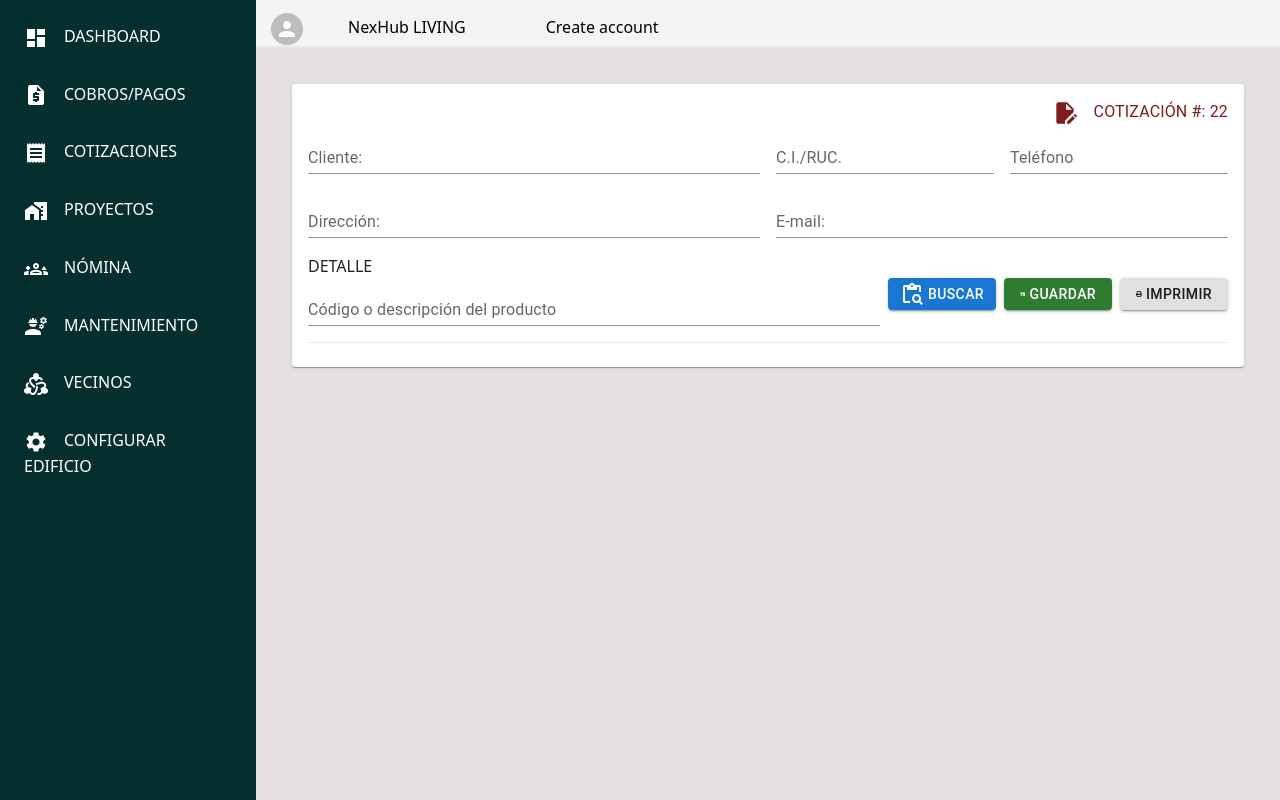
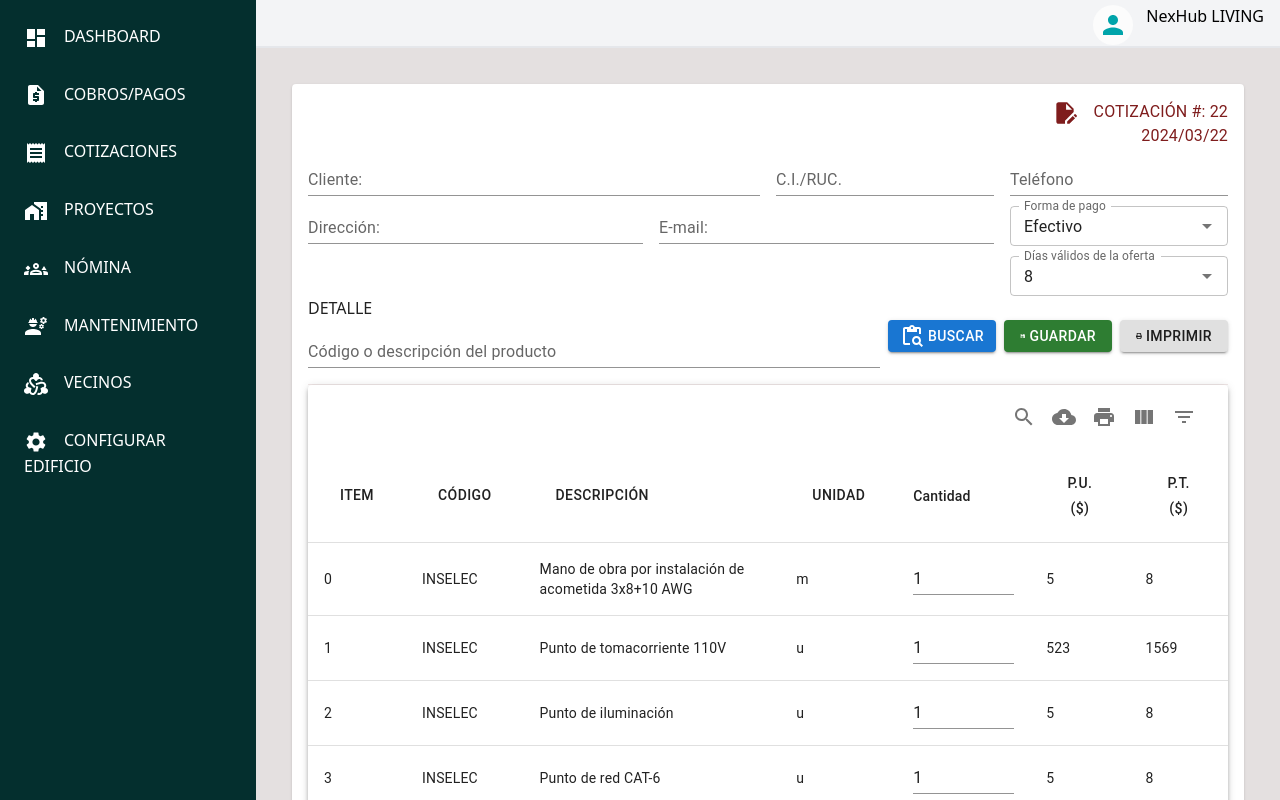
Before and after one commit to smartDCs/nexhub, a React (Vite) app: page /cotizaciones in a window 1280 px wide. Built offline with nearby package versions, Linux system fonts and the light colour scheme; what @react-pdf/renderer would draw is missing.

Commit message:
Justificado el navbar a la derecha y añadido la columna unidad en la tabla de cotización

```diff
--- a/src/components/Navbar.jsx
+++ b/src/components/Navbar.jsx
@@ -22,23 +22,25 @@ function Navbar() {
     setAnchorEl(null);
   };
   return (
-    <div className=" navbar bg-gray-100 h-12 border-b-2 py-2 ">
+    <div className=" navbar bg-gray-100 h-12 border-b-2  ">
+      <div className=" flex justify-end">
+
         <a>
           <Tooltip title="Perfil">
             <IconButton
+
               onClick={handleClick}
               size="small"
-            sx={{ ml: 2 }}
+              sx={{ ml: 2}}
               aria-controls={open ? "account-menu" : undefined}
               aria-haspopup="true"
               aria-expanded={open ? "true" : undefined}
             >
-            <Avatar sx={{ width: 32, height: 32 }}></Avatar>
+              <Avatar sx={{ width: 40, height: 40, color:"#00a4aa", background:"#fcfcfc" }} ></Avatar>
             </IconButton>
           </Tooltip>
         </a>
-      <a className="text-black p-10">NexHub LIVING</a>
-      <a className="text-black p-10">Create account</a>
+        <a className="text-black pt-1 mr-4 ml-2">NexHub LIVING</a>
 
         <Menu
           anchorEl={anchorEl}
@@ -76,10 +78,7 @@ function Navbar() {
           anchorOrigin={{ horizontal: "right", vertical: "bottom" }}
         >
           <MenuItem onClick={handleClose}>
-        <NavLink to="/login">
-
-             Login
-            </NavLink>
+            <NavLink to="/login">Login</NavLink>
           </MenuItem>
           <MenuItem onClick={handleClose}>
             <Avatar /> My account
@@ -99,6 +98,7 @@ function Navbar() {
           </MenuItem>
         </Menu>
       </div>
+    </div>
   );
 }
 
--- a/src/index.css
+++ b/src/index.css
@@ -71,6 +71,7 @@ margin-left: 250px;
 }
 .workArea{
   background-color: rgba(214, 207, 207, 0.644);
+  overflow: auto;
 bottom: 0;
 top: 0;
   margin-left: 256px;
--- a/src/pages/BuildSettings.jsx
+++ b/src/pages/BuildSettings.jsx
@@ -81,7 +81,7 @@ function BuildSettings() {
                       className=" col-span-1 TextField"
                     />
                   </div>
-                  <div>
+                  <div >
                     <Autocomplete
                       value={value}
                       onChange={(event, newValue) => {
--- a/src/pages/Cotizaciones.jsx
+++ b/src/pages/Cotizaciones.jsx
@@ -1,5 +1,6 @@
 import React, { useState } from "react";
 import {
+  Autocomplete,
   Button,
   Card,
   CardContent,
@@ -11,17 +12,170 @@ import { IoMdAddCircleOutline } from "react-icons/io";
 import { FaPrint } from "react-icons/fa";
 import ContentPasteSearchIcon from "@mui/icons-material/ContentPasteSearch";
 import { IoIosSave } from "react-icons/io";
+import { Upcoming } from "@mui/icons-material";
+import MUIDataTable from "mui-datatables";
+import dayjs from "dayjs";
 function Cotizaciones() {
   const [cotizacion, setCotizacion] = useState(22);
+
+  /** constantes para la tabla */
+  const [responsive, setResponsive] = useState("simple");
+const [tableBodyHeight, setTableBodyHeight] = useState("600px");
+  const [tableBodyMaxHeight, setTableBodyMaxHeight] = useState("100%");
+  const [searchBtn, setSearchBtn] = useState(true);
+  const [downloadBtn, setDownloadBtn] = useState(true);
+  const [printBtn, setPrintBtn] = useState(true);
+  const [viewColumnBtn, setViewColumnBtn] = useState(true);
+  const [filterBtn, setFilterBtn] = useState(true);
+
+  /**
+   * Variables para la tabla
+   */
+  const [cantidad, setCantidad] = useState(1);
+/**
+ * Variables datos informativos
+ */
+const comboOptions=['8','15','30'];
+const [comboValue,setComboValue]=useState(comboOptions[0]);
+const [inputValue,setInputValue]=useState('');
+
+const optionsPago=['Efectivo','Transferencia','Crédito'];
+const [comboPago,setComboPago]=useState(optionsPago[0]);
+const [inputPago,setInputPago]=useState('');
+
+
+
+
+
+  const columns = [
+    {
+      name: "item",
+      label: "Item",
+    },
+    {
+      name: "code",
+      label: "Código",
+    },
+    {
+      name: "description",
+      label: "Descripción",
+    },
+    {
+      name: "unity",
+      label: "Unidad",
+    },
+    {
+      name: "quantity",
+      label: "Cantidad",
+      options: {
+        filter: false,
+        sort: false,
+        customBodyRender: (value, tableMeta, updateValue) => {
+          const handleChange = (event) => {
+            const id = tableMeta.rowData[1];
+          };
+          return (
+            <TextField
+              variant="standard"
+              type="number"
+              value={cantidad}
+              InputProps={{
+                inputProps: {
+                  min: 1,
+                },
+              }}
+              onChange={() => {
+                setCantidad(event.target.value);
+                console.log(event.target.value);
+              }}
+            />
+          );
+        },
+      },
+    },
+    {
+      name: "price1",
+      label: "P.U.($)",
+    },
+    {
+      name: "price2",
+      label: "P.T.($)",
+    },
+  ];
+
+  const data = [
+    { item: 0, code: "INSELEC",description:"Mano de obra por instalación de acometida 3x8+10 AWG" ,unity:"m",cantidad: 3, price1: 5, price2: 8 },
+    { item: 1, code: "INSELEC",description:"Punto de tomacorriente 110V" ,unity:"u", cantidad: 3, price1: 523, price2: 1569 },
+    { item: 2, code: "INSELEC", description:"Punto de iluminación" , unity:"u",cantidad: 3, price1: 5, price2: 8 },
+    { item: 3, code: "INSELEC", description:"Punto de red CAT-6" ,unity:"u",cantidad: 3, price1: 5, price2: 8 },
+    { item: 4, code: "INSELEC", description:"Mano de obra por instalación de acometida 3x10+10 AWG" ,unity:"m",cantidad: 3, price1: 5, price2: 8 },
+    { item: 5, code: "INSELEC", description:"Mano de obra por instalación de varilla de puesta a tierra con GEM conductivo" ,unity:"u",cantidad: 3, price1: 5, price2: 8 },
+    { item: 6, code: "INSELEC", description:"Punto de tomacorriente 220V" ,unity:"u",cantidad: 3, price1: 5, price2: 8 },
+    { item: 7, code: "INSELEC",description:"Mano de obra por instalación acometida 3x6+10 AWG" , unity:"m",cantidad: 3, price1: 5, price2: 8 },
+    { item: 8, code: "INSELEC",description:"Armado de tablero eléctrico de 1 a 12 circuitos" , unity:"u",cantidad: 3, price1: 5, price2: 8 },
+    { item: 9, code: "INSELEC",description:"Armado de tablero eléctrico de 13 a 24 circuitos" , unity:"u", cantidad: 3, price1: 5, price2: 8 },
+    { item: 10, code: "INSELEC" ,description:"Instalación y configuración de videoportero analógico" , unity:"u", cantidad: 3, price1: 5, price2: 8 },
+    { item: 11, code: "INSELEC" ,description:"Instalación y configuración de videoportero IP" , unity:"u", cantidad: 3, price1: 5, price2: 8 },
+  ];
+  const options = {
+    search: searchBtn,
+    download: downloadBtn,
+    print: printBtn,
+    viewColumns: viewColumnBtn,
+    filter: filterBtn,
+    filterType: "dropdown",
+    responsive,
+    tableBodyHeight,
+    tableBodyMaxHeight,
+    selectableRows: "none",
+    textLabels: {
+      body: {
+        noMatch: "No se encontraron coincidencias",
+        toolTip: "Ordenar",
+        columnHeaderTooltip: (column) => `Ordenar por ${column.label}`,
+      },
+      pagination: {
+        next: "Siguiente",
+        previous: "Atras",
+        rowsPerPage: "Filas:",
+        displayRows: "de",
+      },
+      toolbar: {
+        search: "Buscar",
+        downloadCsv: "Descargar CSV",
+        print: "Imprimir",
+        viewColumns: "Ver Columnas",
+        filterTable: "Filtrar tabla",
+      },
+      filter: {
+        all: "Todo",
+        title: "Filtros",
+        reset: "Limpiar filtros",
+      },
+      viewColumns: {
+        title: "Mostrar columnas",
+        titleAria: "Mostrar/Ocultar columnas",
+      },
+      selectedRows: {
+        text: "Fila(s) seleccionadas",
+        delete: "Delete",
+        deleteAria: "Delete Selected Rows",
+      },
+    },
+  };
   return (
-    <div className="grid grid-cols-1 m-9">
+    <div className="grid grid-cols-1 m-9 ">
       <Card variant="elevation">
         <CardContent>
           <div className="text-red-900 flex justify-end">
             <Typography fontSize={26}>
               <MdEditDocument className="mr-4" />
             </Typography>
+            <div className="grid grid-rows-2 text-end">
             <Typography>COTIZACIÓN #: {cotizacion}</Typography>
+            <Typography>{dayjs().format("YYYY/MM/DD")}</Typography>
+            </div>
+
           </div>
           <div className="grid grid-cols-4 gap-4">
             <TextField
@@ -39,18 +193,92 @@ function Cotizaciones() {
               label="Teléfono"
               className="col-span-1"
             />
+
+            </div>
+            <div className="grid grid-cols-8 gap-4">
             <TextField
               variant="standard"
               label="Dirección:"
-              className="col-span-2"
+             className="col-span-3"
             />
             <TextField
               variant="standard"
               label="E-mail:"
-              className="col-span-2"
+              className="col-span-3"
             />
+            <div className="col-span-2">
+              <div className="grid grid-rows-2">
+              <Autocomplete
+            value={comboPago}
+            onChange={(
+              event,
+              newValue)=>{
+                setComboPago(newValue);
+              }
+            }
+            inputValue={inputPago}
+            onInputChange={(event,newInputValue)=>{
+              setInputPago(newInputValue);
+            }
+            }
+            options={optionsPago}
+            size="small"
+            sx={{
+              width: "full",
+              marginTop: "10px",
+
+
+            }}
+
+            renderInput={(params)=>(
+              <TextField {...params}
+              label="Forma de pago"
+
+              />
+
+            )
+          }
+
+
+            />
+               <Autocomplete
+            value={comboValue}
+            onChange={(
+              event,
+              newValue)=>{
+                setComboValue(newValue);
+              }
+            }
+            inputValue={inputValue}
+            onInputChange={(event,newInputValue)=>{
+              setInputValue(newInputValue);
+            }
+            }
+            options={comboOptions}
+            size="small"
+            sx={{
+              width: "full",
+              marginTop: "10px",
+
+            }}
+
+            renderInput={(params)=>(
+              <TextField {...params}
+              label="Días válidos de la oferta"
+
+              />
+            )}
+
+            >
+              Días
+              </Autocomplete>
+              </div>
+
+            </div>
+
+
           </div>
-          <div className="mt-4 QuoteDetail">
+          <div className=" QuoteDetail">
             <h1>DETALLE</h1>
             <div className="grid grid-cols-8 gap-2 mb-4 ">
               <TextField
@@ -85,7 +313,64 @@ function Cotizaciones() {
               </Button>
             </div>
           </div>
-
+          <div>
+            <MUIDataTable data={data} columns={columns}
+            options={options}
+            />
+          </div>
+          <div
+            className="grid grid-rows-3 mt-4
+         "
+          >
+            <div className="grid grid-cols-8 justify-end  ">
+              <div className="  col-span-6 "></div>
+              <Typography
+                fontSize={18}
+                fontWeight="bold"
+                className="border-b-2 border-gray-400  text-end p-2"
+              >
+                Subtotal
+              </Typography>
+              <Typography
+                fontSize={18}
+                className="border-b-2 border-gray-400  text-end p-2 "
+              >
+                $524.50
+              </Typography>
+            </div>
+            <div className="grid grid-cols-8 ">
+              <div className=" col-span-6 "></div>
+              <Typography
+                fontSize={18}
+                fontWeight="bold"
+                className="border-b-2 border-gray-400 text-end p-2"
+              >
+                IVA 12%
+              </Typography>
+              <Typography
+                fontSize={18}
+                className="border-b-2 border-gray-400  text-end p-2"
+              >
+                $62.94
+              </Typography>
+            </div>
+            <div className="grid grid-cols-8 ">
+              <div className=" col-span-6 "></div>
+              <Typography
+                fontSize={18}
+                fontWeight="bold"
+                className="border-b-2 border-gray-400  text-end p-2 bg-yellow-200"
+              >
+                Total
+              </Typography>
+              <Typography
+                fontSize={18}
+                className="border-b-2 border-gray-400 text-end p-2 bg-yellow-200"
+              >
+                $125874.44
+              </Typography>
+            </div>
+          </div>
         </CardContent>
       </Card>
     </div>
```
Also changed, not shown: src/pages/Projects.jsx (+4 -5 lines). Lines whose indentation alone changed are shown as unchanged.
